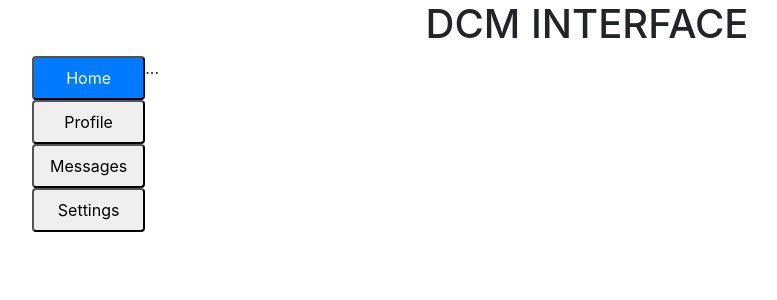
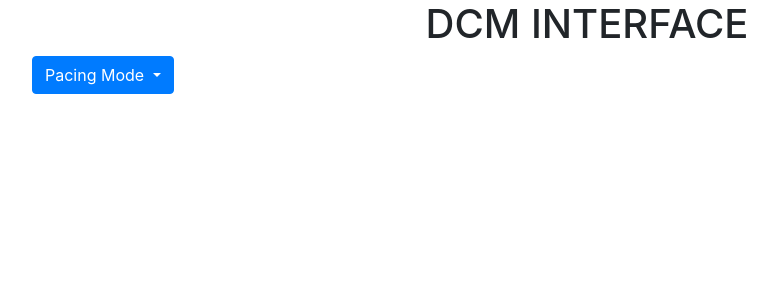
Before and after one commit to RealShivomSharma/3K04, a Flask app: page / in a window 1280 px wide. Shown: the part 56-356 px from the top of the page, without its empty margins (53-830 px from the left). Run offline with Flask 2, Linux system fonts and the light colour scheme; a user stored in the database is signed in; some libraries are stand-ins or nearby versions.

Commit message:
Added dynamic button for dashboard using JS
Added dynamic button for dashboard using JS -> script added in base.html dependent on the home page redirect.

```diff
--- a/DCM/__init__.py
+++ b/DCM/__init__.py
@@ -24,7 +24,7 @@ def create_app():
     app.register_blueprint(pages, url_prefix = '/')
     app.register_blueprint(auth, url_prefix = '/')
 
-    from .databases import User, Note #Import user class as well as Note
+    from .databases import User, Note, Pacing #Import user class as well as Pacing data
 
     with app.app_context(): #Within app context, generate database will not overwrite existing
         database.create_all()
--- a/DCM/auth.py
+++ b/DCM/auth.py
@@ -15,7 +15,6 @@ def login():
     if request.method == 'POST':
         username = request.form.get('username')
         password = request.form.get('password')
-
         user = User.query.filter_by(username = username).first()
         if user:
             if check_password_hash(user.password, password):
--- a/DCM/pages.py
+++ b/DCM/pages.py
@@ -3,7 +3,8 @@ from flask_login import login_required, current_user
 from flask import Blueprint, render_template #Contains pages with multiple files
 
 pages = Blueprint('pages', __name__)
-@pages.route('/')
+@pages.route('/', methods = ['GET', 'POST'])
 @login_required
 def home():
-    return render_template("home.html", user = current_user)
+
+    return render_template("home.html", user = current_user, home = 'TRUE')
--- a/DCM/templates/base.html
+++ b/DCM/templates/base.html
@@ -81,6 +81,19 @@
       integrity="sha384-JZR6Spejh4U02d8jOt6vLEHfe/JQGiRRSQQxSfFWpi1MquVdAyjUar5+76PVCmYl"
       crossorigin="anonymous"
     ></script>
+
+    <!--Only runs script if page is on home-->
+    {% if home == 'TRUE' %}
+    <script>
+      $(".dropdown-menu li a").click(function(){
+
+        $(".btn:first-child").html($(this).text()+' <span class="caret"></span>');
+
+      });
+      </script>
+    {%endif%}
+
+
     </body>
 
 </html>
--- a/DCM/templates/home.html
+++ b/DCM/templates/home.html
@@ -1,20 +1,22 @@
+
 {% extends "base.html" %}
 {% block title %}Changed{% endblock %}
 
 {% block content %}
 <p class= "h1" align = "center" >DCM INTERFACE</p>
-<div class="d-flex align-items-start">
-    <div class="nav flex-column nav-pills me-3" id="v-pills-tab" role="tablist" aria-orientation="vertical">
-      <button class="nav-link active" id="v-pills-home-tab" data-bs-toggle="pill" data-bs-target="#v-pills-home" type="button" role="tab" aria-controls="v-pills-home" aria-selected="true">Home</button>
-      <button class="nav-link" id="v-pills-profile-tab" data-bs-toggle="pill" data-bs-target="#v-pills-profile" type="button" role="tab" aria-controls="v-pills-profile" aria-selected="false">Profile</button>
-      <button class="nav-link" id="v-pills-messages-tab" data-bs-toggle="pill" data-bs-target="#v-pills-messages" type="button" role="tab" aria-controls="v-pills-messages" aria-selected="false">Messages</button>
-      <button class="nav-link" id="v-pills-settings-tab" data-bs-toggle="pill" data-bs-target="#v-pills-settings" type="button" role="tab" aria-controls="v-pills-settings" aria-selected="false">Settings</button>
-    </div>
-    <div class="tab-content" id="v-pills-tabContent">
-      <div class="tab-pane fade show active" id="v-pills-home" role="tabpanel" aria-labelledby="v-pills-home-tab">...</div>
-      <div class="tab-pane fade" id="v-pills-profile" role="tabpanel" aria-labelledby="v-pills-profile-tab">...</div>
-      <div class="tab-pane fade" id="v-pills-messages" role="tabpanel" aria-labelledby="v-pills-messages-tab">...</div>
-      <div class="tab-pane fade" id="v-pills-settings" role="tabpanel" aria-labelledby="v-pills-settings-tab">...</div>
-    </div>
-  </div>
+
+<div class="dropdown">
+  <a class="btn btn-primary dropdown-toggle" data-toggle="dropdown" href="#" aria-haspopup="true" aria-expanded="false" >
+    Pacing Mode <span class="caret"></span>
+  </a>
+  <ul class="dropdown-menu">
+    <li><a href="#" value = AOO>AOO</a></li>
+    <li><a href="#" value = VOO>VOO</a></li>
+    <li><a href="#" value = AAI>AAI</a></li>
+    <li><a href="#" value = VVI>VVI</a></li>
+  </ul>
+</div
+
+
+
 {% endblock %}
--- a/DCM/templates/register.html
+++ b/DCM/templates/register.html
@@ -38,4 +38,6 @@
 <br />
 <button type = "submit" class = "btn btn-primary align-center ">Submit </button>
 </form>
+
+
 {% endblock %}
```
Also changed, not shown: DCM/databases.py (+27 -3 lines).
